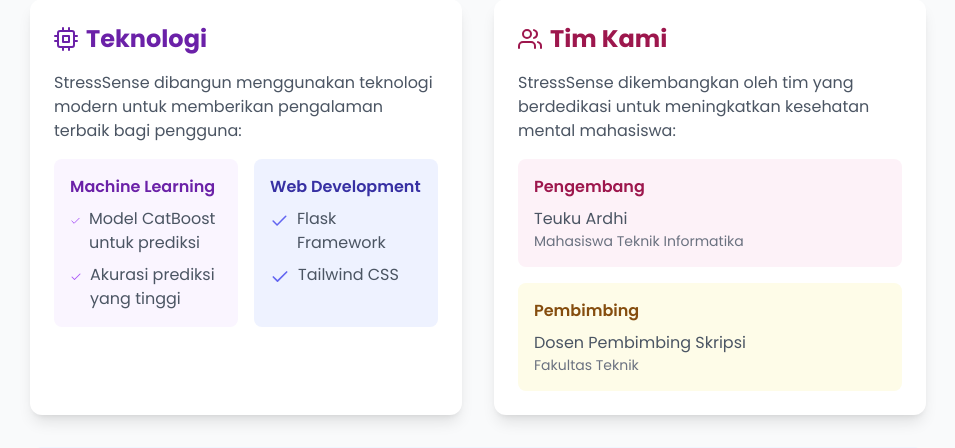
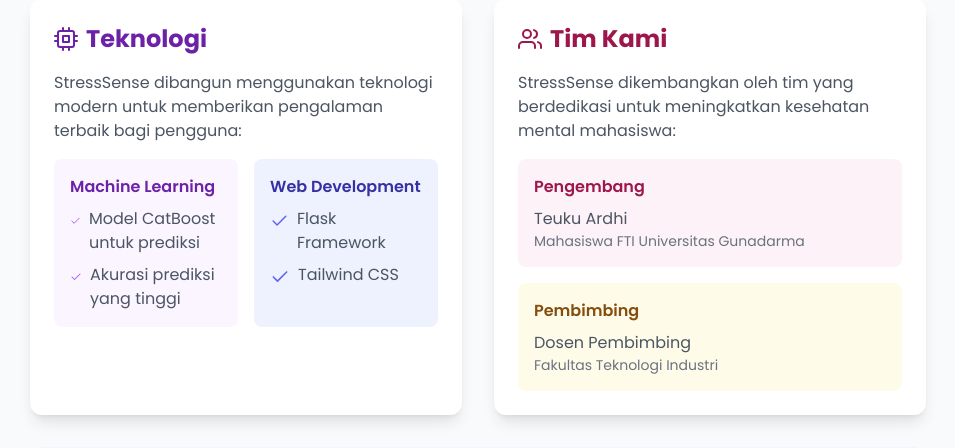
Before and after one commit to WeissDhi/stresssense, a Flask app: page /tentang in a window 1280 px wide. Shown: the part 901-1349 px from the top of the page, without its empty margins (162-1117 px from the left). Run offline with Flask 3, Linux system fonts and the light colour scheme; parts of the project's set-up code (start-up, migrations or seed data) failed here and were passed over; some libraries are stand-ins or nearby versions.

Commit message:
Update tentang.html

```diff
--- a/templates/tentang.html
+++ b/templates/tentang.html
@@ -132,12 +132,12 @@
                         <div class="bg-pink-50 p-4 rounded-lg">
                             <h3 class="font-semibold text-pink-800 mb-2">Pengembang</h3>
                             <p class="text-gray-600">Teuku Ardhi</p>
-                            <p class="text-sm text-gray-500">Mahasiswa Teknik Informatika</p>
+                            <p class="text-sm text-gray-500">Mahasiswa FTI Universitas Gunadarma</p>
                         </div>
                         <div class="bg-yellow-50 p-4 rounded-lg">
                             <h3 class="font-semibold text-yellow-800 mb-2">Pembimbing</h3>
-                            <p class="text-gray-600">Dosen Pembimbing Skripsi</p>
-                            <p class="text-sm text-gray-500">Fakultas Teknik</p>
+                            <p class="text-gray-600">Dosen Pembimbing </p>
+                            <p class="text-sm text-gray-500">Fakultas Teknologi Industri</p>
                         </div>
                     </div>
                 </div>
```
